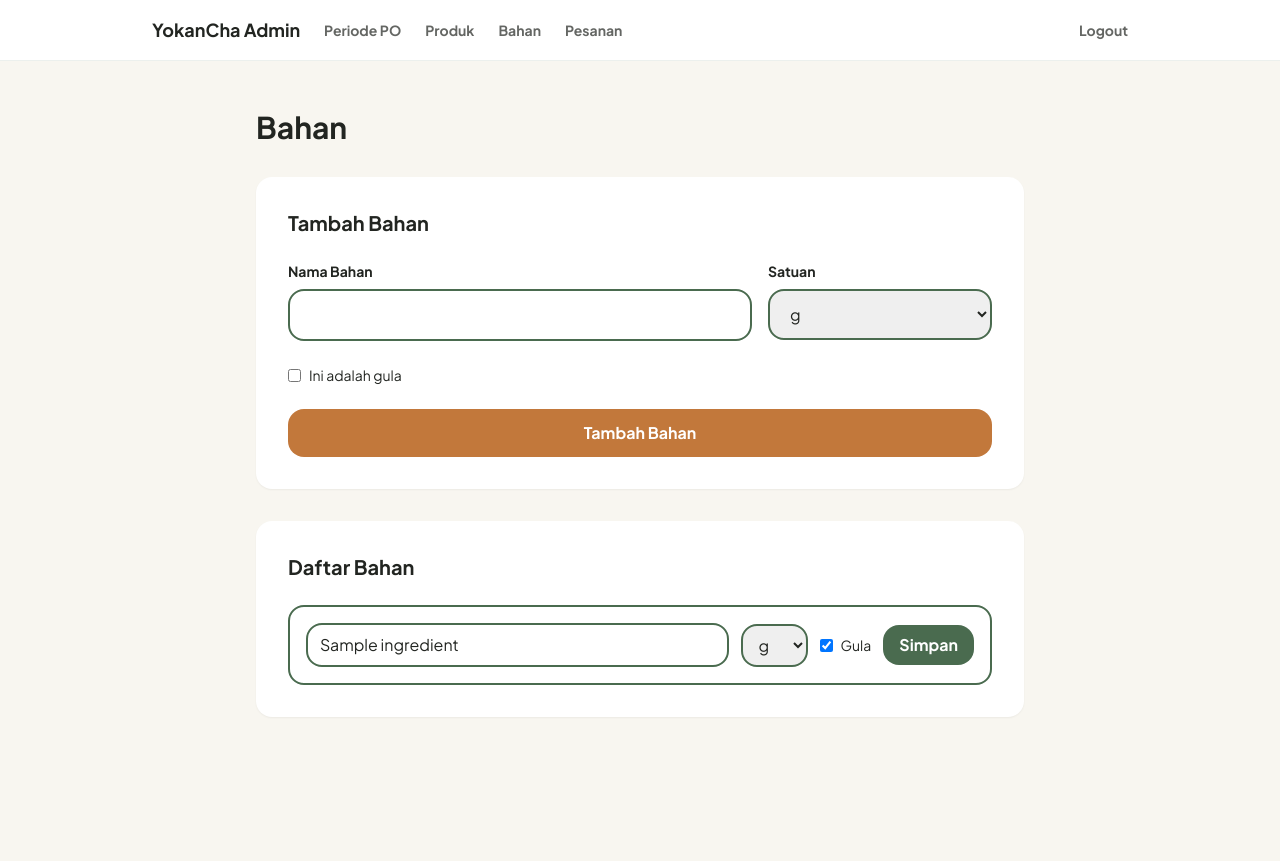
After one commit to aghiwardani/YokanCha, a Laravel app: page /admin/ingredients in a window 1280 px wide. The commit adds this page. Run offline with Laravel 12, Linux system fonts and the light colour scheme; a user stored in the database is signed in; data comes from the database, SQL or seed files in the repository; tables that the repository leaves empty hold one stand-in row (values such as "Sample post"); style sheets or scripts are compiled from the project's sources; some web fonts are replaced.

Commit message:
feat: admin ingredient list
Co-Authored-By: Claude Opus 5.5 <noreply@anthropic.com>

```diff
--- /dev/null
+++ b/app/Http/Controllers/Admin/IngredientController.php
@@ -0,0 +1,71 @@
+<?php
+
+namespace App\Http\Controllers\Admin;
+
+use App\Http\Controllers\Controller;
+use App\Models\Ingredient;
+use Illuminate\Http\RedirectResponse;
+use Illuminate\Http\Request;
+use Illuminate\Support\Facades\DB;
+use Illuminate\Validation\Rule;
+use Illuminate\View\View;
+
+class IngredientController extends Controller
+{
+    public function index(): View
+    {
+        return view('admin.ingredients.index', [
+            'ingredients' => Ingredient::orderBy('name')->get(),
+        ]);
+    }
+
+    public function store(Request $request): RedirectResponse
+    {
+        $data = $this->validated($request);
+
+        DB::transaction(function () use ($data) {
+            $this->clearOtherSugar($data['is_sugar'], null);
+            Ingredient::create($data);
+        });
+
+        return redirect()->route('admin.ingredients')->with('status', 'Bahan berhasil ditambahkan.');
+    }
+
+    public function update(Request $request, Ingredient $ingredient): RedirectResponse
+    {
+        $data = $this->validated($request, $ingredient);
+
+        DB::transaction(function () use ($data, $ingredient) {
+            $this->clearOtherSugar($data['is_sugar'], $ingredient->getKey());
+            $ingredient->update($data);
+        });
+
+        return redirect()->route('admin.ingredients')->with('status', 'Bahan berhasil diubah.');
+    }
+
+    private function validated(Request $request, ?Ingredient $ingredient = null): array
+    {
+        // An unchecked checkbox is simply absent from the request.
+        $request->merge(['is_sugar' => $request->boolean('is_sugar')]);
+
+        return $request->validate([
+            'name' => ['required', 'string', 'max:255', Rule::unique('ingredients', 'name')->ignore($ingredient?->getKey())],
+            'unit' => ['required', 'in:g,ml'],
+            'is_sugar' => ['boolean'],
+        ]);
+    }
+
+    // At most one ingredient is the sugar.
+    private function clearOtherSugar(bool $isSugar, ?int $exceptId): void
+    {
+        if (! $isSugar) {
+            return;
+        }
+
+        $query = Ingredient::where('is_sugar', true);
+        if ($exceptId !== null) {
+            $query->whereKeyNot($exceptId);
+        }
+        $query->update(['is_sugar' => false]);
+    }
+}
--- /dev/null
+++ b/resources/views/admin/ingredients/index.blade.php
@@ -0,0 +1,118 @@
+@extends('layouts.admin')
+
+@section('title', 'Bahan - YokanCha')
+
+@section('admin-content')
+<div class="min-h-screen bg-oat py-12 px-4">
+    <div class="max-w-3xl mx-auto space-y-8">
+        <h1 class="text-3xl font-bold text-charcoal">Bahan</h1>
+
+        @if (session('status'))
+            <div class="p-4 bg-brand bg-opacity-10 border-2 border-brand rounded-brand text-charcoal text-sm">
+                {{ session('status') }}
+            </div>
+        @endif
+
+        @if ($errors->any())
+            <div class="p-4 bg-red-50 border-2 border-red-500 rounded-brand">
+                <ul class="text-red-600 text-sm space-y-1">
+                    @foreach ($errors->all() as $error)
+                        <li>{{ $error }}</li>
+                    @endforeach
+                </ul>
+            </div>
+        @endif
+
+        <div class="bg-surface rounded-brand shadow-sm p-8">
+            <h2 class="text-xl font-bold text-charcoal mb-6">Tambah Bahan</h2>
+
+            <form action="{{ route('admin.ingredients.store') }}" method="POST" class="space-y-6">
+                @csrf
+
+                <div class="grid grid-cols-1 sm:grid-cols-3 gap-4">
+                    <div class="sm:col-span-2">
+                        <label for="new_name" class="block text-sm font-semibold text-charcoal mb-2">Nama Bahan</label>
+                        <input
+                            type="text"
+                            id="new_name"
+                            name="name"
+                            value="{{ old('name') }}"
+                            class="w-full px-4 py-3 border-2 border-brand rounded-brand focus:outline-none focus:ring-2 focus:ring-cta"
+                        />
+                    </div>
+                    <div>
+                        <label for="new_unit" class="block text-sm font-semibold text-charcoal mb-2">Satuan</label>
+                        <select
+                            id="new_unit"
+                            name="unit"
+                            class="w-full px-4 py-3 border-2 border-brand rounded-brand focus:outline-none focus:ring-2 focus:ring-cta"
+                        >
+                            <option value="g" @selected(old('unit') === 'g')>g</option>
+                            <option value="ml" @selected(old('unit') === 'ml')>ml</option>
+                        </select>
+                    </div>
+                </div>
+
+                <label class="flex items-center gap-2 text-sm text-charcoal">
+                    <input type="checkbox" name="is_sugar" value="1" @checked(old('is_sugar')) />
+                    Ini adalah gula
+                </label>
+
+                <button
+                    type="submit"
+                    class="w-full bg-cta hover:bg-opacity-90 text-surface font-semibold py-3 px-6 rounded-brand transition duration-200"
+                >
+                    Tambah Bahan
+                </button>
+            </form>
+        </div>
+
+        <div class="bg-surface rounded-brand shadow-sm p-8">
+            <h2 class="text-xl font-bold text-charcoal mb-6">Daftar Bahan</h2>
+
+            @if ($ingredients->isEmpty())
+                <p class="text-charcoal opacity-75">Belum ada bahan.</p>
+            @else
+                <div class="space-y-4">
+                    @foreach ($ingredients as $ingredient)
+                        <form
+                            action="{{ route('admin.ingredients.update', $ingredient) }}"
+                            method="POST"
+                            class="flex flex-wrap items-center gap-3 border-2 border-brand rounded-brand p-4"
+                        >
+                            @csrf
+                            @method('PUT')
+
+                            <input
+                                type="text"
+                                name="name"
+                                value="{{ $ingredient->name }}"
+                                aria-label="Nama bahan"
+                                class="flex-1 min-w-[10rem] px-3 py-2 border-2 border-brand rounded-brand focus:outline-none focus:ring-2 focus:ring-cta"
+                            />
+                            <select
+                                name="unit"
+                                aria-label="Satuan"
+                                class="px-3 py-2 border-2 border-brand rounded-brand focus:outline-none focus:ring-2 focus:ring-cta"
+                            >
+                                <option value="g" @selected($ingredient->unit === 'g')>g</option>
+                                <option value="ml" @selected($ingredient->unit === 'ml')>ml</option>
+                            </select>
+                            <label class="flex items-center gap-2 text-sm text-charcoal">
+                                <input type="checkbox" name="is_sugar" value="1" @checked($ingredient->is_sugar) />
+                                Gula
+                            </label>
+                            <button
+                                type="submit"
+                                class="px-4 py-2 bg-brand text-surface font-semibold rounded-brand hover:bg-opacity-90 transition duration-200"
+                            >
+                                Simpan
+                            </button>
+                        </form>
+                    @endforeach
+                </div>
+            @endif
+        </div>
+    </div>
+</div>
+@endsection
--- a/resources/views/layouts/admin.blade.php
+++ b/resources/views/layouts/admin.blade.php
@@ -21,6 +21,13 @@
                 </a>
 
                 <a
+                    href="{{ route('admin.ingredients') }}"
+                    class="text-sm font-semibold text-charcoal/70 hover:text-brand {{ request()->routeIs('admin.ingredients*') ? 'text-brand' : '' }}"
+                >
+                    Bahan
+                </a>
+
+                <a
                     href="{{ route('admin.orders') }}"
                     class="text-sm font-semibold text-charcoal/70 hover:text-brand {{ request()->routeIs('admin.orders*') ? 'text-brand' : '' }}"
                 >
--- a/routes/web.php
+++ b/routes/web.php
@@ -1,5 +1,6 @@
 <?php
 
+use App\Http\Controllers\Admin\IngredientController;
 use App\Http\Controllers\Admin\OrderController;
 use App\Http\Controllers\Admin\PoPeriodController;
 use App\Http\Controllers\Admin\ProductController;
@@ -51,6 +52,10 @@ Route::middleware(['auth', 'admin'])->prefix('admin')->name('admin.')->group(fun
     Route::get('/products/{product}/edit', [ProductController::class, 'edit'])->name('products.edit');
     Route::put('/products/{product}', [ProductController::class, 'update'])->name('products.update');
 
+    Route::get('/ingredients', [IngredientController::class, 'index'])->name('ingredients');
+    Route::post('/ingredients', [IngredientController::class, 'store'])->name('ingredients.store');
+    Route::put('/ingredients/{ingredient}', [IngredientController::class, 'update'])->name('ingredients.update');
+
     Route::get('/orders', [OrderController::class, 'index'])->name('orders');
     Route::get('/orders/{order}', [OrderController::class, 'show'])->name('orders.show');
     Route::post('/orders/{order}/mark-paid', [OrderController::class, 'markPaid'])->name('orders.mark-paid');
```
Also changed, not shown: tests/Feature/Admin/IngredientManagementTest.php (added, +99 -0 lines).
